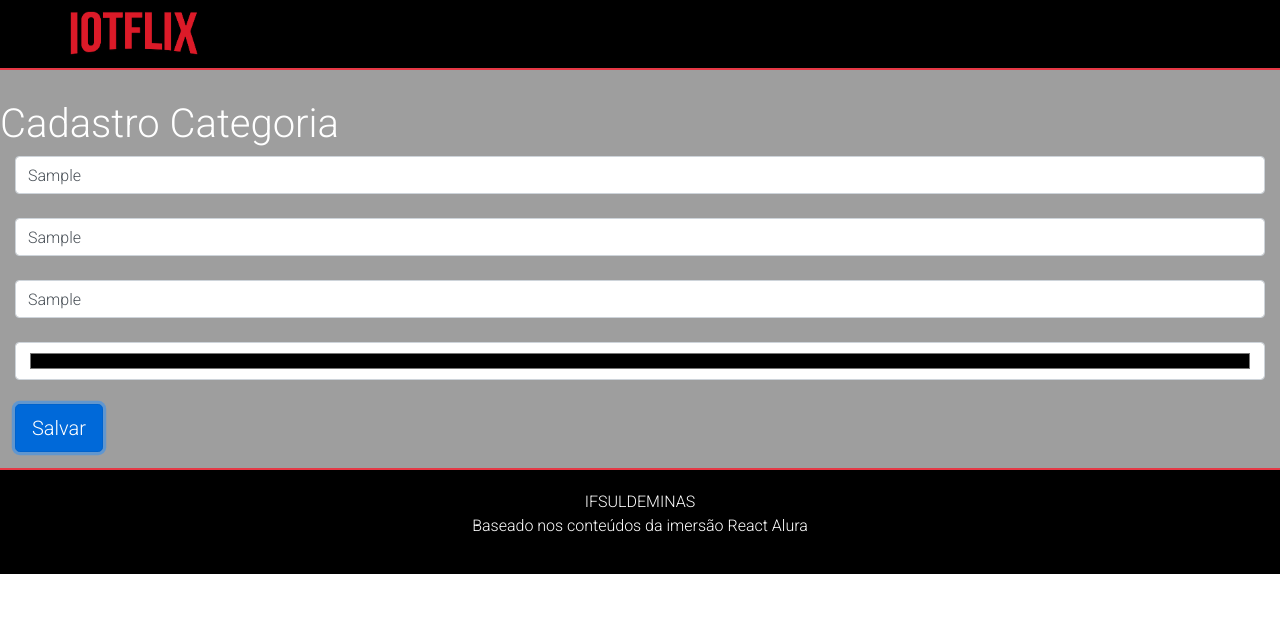
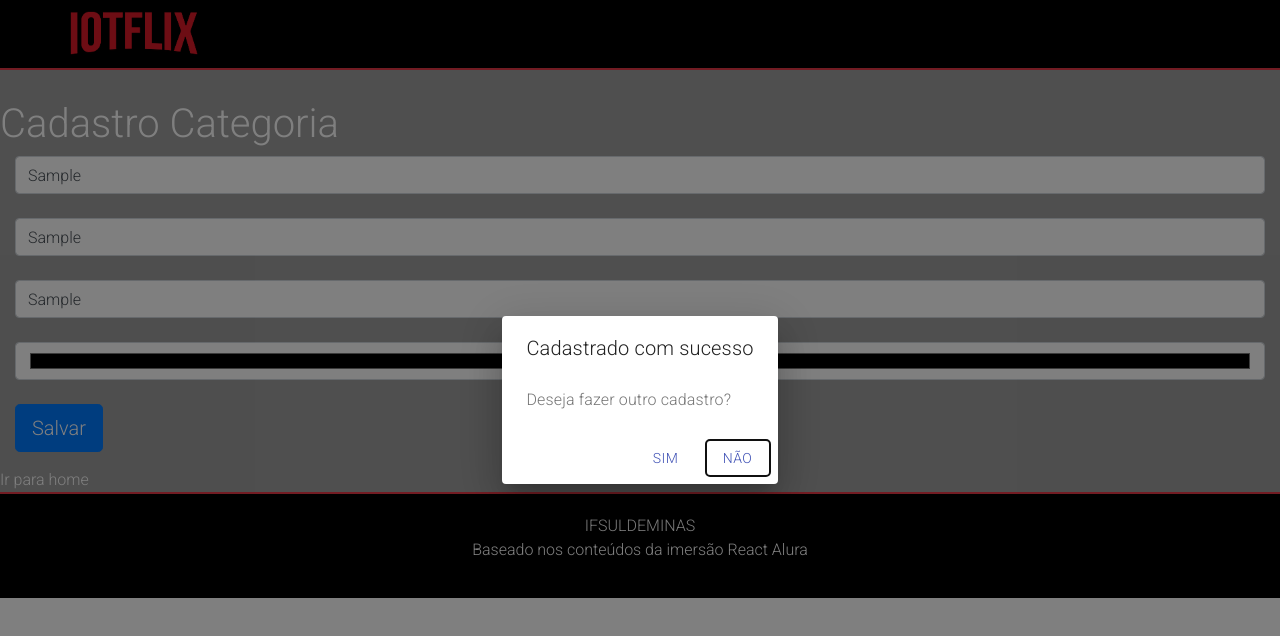
Before and after one commit to Everton-Afonso/IotFlix, a React (Create React App) app: page /categorias in a window 1280 px wide. Both pictures are taken after typing "Sample", "Sample", "Sample" into the empty fields and a click on the input "Salvar". Shown: the top 636 px of the page. Built offline with nearby package versions, Linux system fonts and the light colour scheme; no server answers.

Commit message:
Formulário de videos

```diff
--- a/package.json
+++ b/package.json
@@ -1,5 +1,5 @@
 {
-  "name": "meuflix",
+  "name": "iotflix",
   "version": "0.1.0",
   "private": true,
   "dependencies": {
@@ -38,5 +38,8 @@
       "last 1 firefox version",
       "last 1 safari version"
     ]
+  },
+  "devDependencies": {
+    "json-server": "^0.16.3"
   }
 }
--- a/public/index.html
+++ b/public/index.html
@@ -27,7 +27,7 @@
 	<body>
 		<noscript>You need to enable JavaScript to run this app.</noscript>
 		<div id="root"></div>
-		<script src="https://code.jquery.com/jquery-3.5.1.js" integrity="sha256-QWo7LDvxbWT2tbbQ97B53yJnYU3WhH/C8ycbRAkjPDc="crossorigin="anonymous"></script>
+		<script src="https://code.jquery.com/jquery-3.5.1.js" integrity="sha256-QWo7LDvxbWT2tbbQ97B53yJnYU3WhH/C8ycbRAkjPDc=" crossorigin="anonymous"></script>
 		<script src="https://cdnjs.cloudflare.com/ajax/libs/typescript/4.0.5/typescript.js" integrity="sha512-JSJ7zlG+4uXh55SxobWkfU3oEiqFE92RiusSWFywcj7him4T/SomW8ltkVV3Ss10bKNm+AF1cQKRcEAT0yzD3Q=="crossorigin="anonymous"></script>
 	</body>
 </html>
--- /dev/null
+++ b/src/components/Modal/index.js
@@ -0,0 +1,37 @@
+import React from "react";
+import Button from "@material-ui/core/Button";
+import Dialog from "@material-ui/core/Dialog";
+import DialogActions from "@material-ui/core/DialogActions";
+import DialogContent from "@material-ui/core/DialogContent";
+import DialogContentText from "@material-ui/core/DialogContentText";
+import DialogTitle from "@material-ui/core/DialogTitle";
+
+export default function ModalDialog(props) {
+    return (
+        <div>
+          <Dialog
+            open={props.open}
+            onClose={props.handleClose}
+            aria-labelledby="alert-dialog-title"
+            aria-describedby="alert-dialog-description"
+          >
+            <DialogTitle id="alert-dialog-title">
+              {props.titulo}
+            </DialogTitle>
+            <DialogContent>
+              <DialogContentText id="alert-dialog-description">
+                {props.texto}
+              </DialogContentText>
+            </DialogContent>
+            <DialogActions>
+              <Button onClick={props.handleSim} color="primary">
+                Sim
+              </Button>
+              <Button onClick={props.handleNao} color="primary" autoFocus>
+                Não
+              </Button>
+            </DialogActions>
+          </Dialog>
+        </div>
+      );
+}
--- a/src/data/db.json
+++ b/src/data/db.json
@@ -37,6 +37,41 @@
       "url": "http://www.raspberry.org/",
       "cor": "#db0f0f",
       "id": 6
+    },
+    {
+      "titulo": "Teste",
+      "descricao": "Só um teste",
+      "url": "https://www.youtube.com/watch?v=aR-KAldshAE",
+      "cor": "#e21818",
+      "id": 7
+    },
+    {
+      "titulo": "Teste 1",
+      "descricao": "Só mais um teste",
+      "url": "https://www.youtube.com/watch?v=aR-KAldshAE",
+      "cor": "#3416ca",
+      "id": 8
+    },
+    {
+      "titulo": "Teste 2",
+      "descricao": "Outro teste",
+      "url": "https://www.youtube.com/watch?v=aR-KAldshAE",
+      "cor": "#b0da16",
+      "id": 9
+    },
+    {
+      "titulo": "Teste 2",
+      "descricao": "Outro teste",
+      "url": "https://www.youtube.com/watch?v=aR-KAldshAE",
+      "cor": "#b0da16",
+      "id": 10
+    },
+    {
+      "titulo": "Teste 3",
+      "descricao": "Só mais um teste",
+      "url": "https://www.youtube.com/watch?v=aR-KAldshAE",
+      "cor": "#b11b1b",
+      "id": 11
     }
   ],
   "videos": [
--- a/src/index.js
+++ b/src/index.js
@@ -2,6 +2,7 @@ import React from "react";
 import ReactDOM from "react-dom";
 import Home from "./pages/Home";
 import Categorias from "./pages/Categorias";
+import Videos from "./pages/Videos";
 import { Redirect , Switch, Route, BrowserRouter } from 'react-router-dom';
 import "./index.css";
 
@@ -10,6 +11,7 @@ ReactDOM.render(
 		<Switch>
 			<Route path="/" component={Home} exact/>
 			<Route path="/categorias" component={Categorias}/>
+			<Route path="/videos" component={Videos}/>
 		</Switch>
 	</BrowserRouter>,
 	document.getElementById("root")
--- a/src/pages/Categorias/index.js
+++ b/src/pages/Categorias/index.js
@@ -1,10 +1,22 @@
 import React, {useState, useEffect} from 'react';
 import Header from "../../components/Header";
 import Footer from "../../components/Footer";
+import ModalDialog from "../../components/Modal";
 import { useForm } from 'react-hook-form';
+import { Link, useHistory } from 'react-router-dom';
 import "./index.css";
 function CadastroCategoria() {
     const { register, handleSubmit, errors } = useForm();
+    const history = useHistory();
+    const [open, setOpen] = React.useState(false);
+    const handleClickOpen = () => {setOpen(true);};
+    const handleNo = () => {
+        setOpen(false);
+        history.push('/');
+    };
+    const handleYes = () => {
+        setOpen(false);
+    };
 
     function onSubmit(dados) {
         console.log("Dados:", dados);
@@ -19,13 +31,15 @@ function CadastroCategoria() {
         })
         .catch((error) => console.error("Error:", error))
         .then((response) => console.log("Success:", JSON.stringify(response)))
-            console.log(dados);
+        .then(handleClickOpen())
+        console.log(dados);
     }
     return (
         <div className="corpo">
             <Header />
             <h1> Cadastro Categoria </h1>
             <form onSubmit={handleSubmit(onSubmit)} className="form-group container-fluid">
+
                 <input type="text" className="form-control" placeholder="Título" name="titulo" ref={register({required: true})} />
                 <br />
 
@@ -42,7 +56,20 @@ function CadastroCategoria() {
                 <input type="submit" className="btn btn-primary btn-lg" value="Salvar"/>
 
             </form>
+
+            <ModalDialog
+                open = {open}
+                handleClose = {handleNo}
+                titulo = 'Cadastrado com sucesso'
+                texto = 'Deseja fazer outro cadastro?'
+                handleSim = {handleYes}
+                handleNao = {handleNo}
+            />
+
+            <Link to="/">Ir para home</Link>
+
             <Footer />
+
         </div>
     )
 };
--- /dev/null
+++ b/src/pages/Videos/index.css
@@ -0,0 +1,9 @@
+.corpo {
+	padding-top: 100px;
+	color: white;
+}
+@media (max-width: 800px) {
+	.corpo {
+		padding-top: 50px;
+	}
+}
--- /dev/null
+++ b/src/pages/Videos/index.js
@@ -0,0 +1,76 @@
+import React, { useEffect, useState } from "react";
+import { useForm } from "react-hook-form";
+import { Link, useHistory } from "react-router-dom";
+import Header from "../../components/Header";
+import Footer from "../../components/Footer";
+import "./index.css"
+function CadastroVideo() {
+    const { register, handleSubmit, errors } = useForm();
+    const [categorias, setCategorias] = useState([]);
+    return (
+        <div>
+            <Header />
+            <div className="corpo" >
+                <form className="container" id="video-form" onSubmit={handleSubmit()} >
+
+                    <h1> Cadastro de Vídeos </h1>
+
+                    <input
+                        type="text"
+                        className="form-control"
+                        id="titulo"
+                        placeholder="Título"
+                        autofocus
+                        name="titulo"
+                        ref={register({ required: "Preencha este campo." })}
+                    />
+
+                    <p>{errors.titulo?.message}</p>
+                    <br />
+
+                    <textarea
+                        type="text"
+                        className="form-control"
+                        placeholder="Descrição"
+                        name="description"
+                        ref={register({ required: "Preencha este campo." })}
+                    />
+
+                    <p>{errors.description?.message}</p>
+                    <br />
+
+                    <input
+                        type="text"
+                        className="form-control"
+                        placeholder="Youtube URL"
+                        name="url"
+                        ref={register({ required: "Preencha este campo." })}
+                    />
+
+                    <p>{errors.url?.message}</p>
+                    <br />
+
+                    <select className="form-control" name="categoriaId" ref={register}>
+                    {categorias.map((value) => (
+                        <option key={value.id} value={value.id}>
+                            {value.titulo}
+                        </option>
+                        ))}
+                    </select>
+
+                    <br />
+
+                    <input
+                        type="submit"
+                        className="btn btn-primary btn-lg"
+                        value="Salvar"
+                    />
+
+                </form>
+                <Link to="/categorias">Cadastrar Categoria </Link>
+            </div>
+            <Footer />
+        </div>
+    );
+}
+export default CadastroVideo;
```
Also changed, not shown: 2 other files (tests, documents, lock files or other folders).
